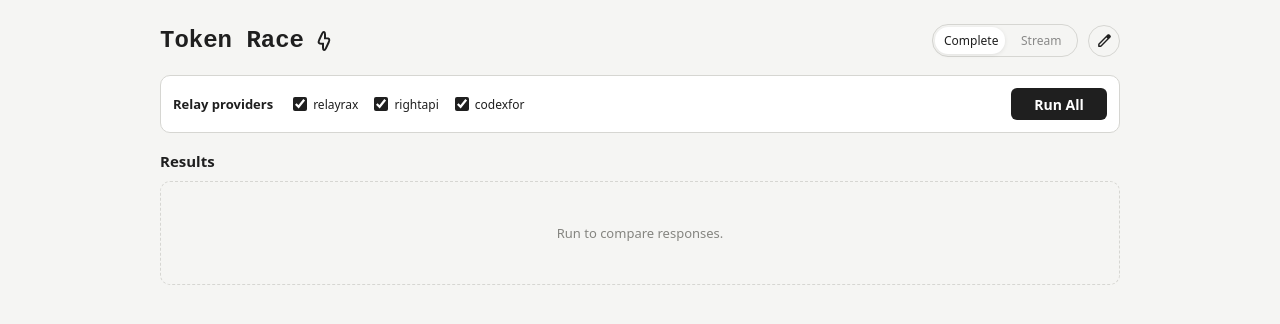
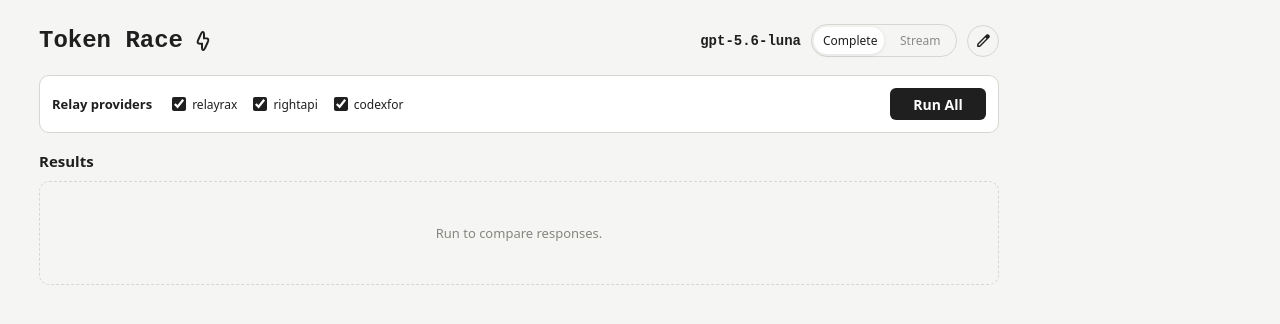
Before and after one commit to realloon/token-race, a Vue app: page / in a window 1280 px wide. Shown: the top 324 px of the page. Built offline with nearby package versions, Linux system fonts and the light colour scheme.

Commit message:
feat: show model name in header and restructure app shell

```diff
--- a/src/App.vue
+++ b/src/App.vue
@@ -12,13 +12,15 @@ const { request, selectedIds, running, results, toggle, runAll } =
 </script>
 
 <template>
-  <main class="wrap">
   <header>
     <h1>
       Token Race
       <IconLogo />
     </h1>
     <div class="header-actions">
+      <span class="model-name" :title="request.model">
+        {{ request.model }}
+      </span>
       <div
         class="mode-switch"
         :class="{ stream: request.stream }"
@@ -82,16 +84,9 @@ const { request, selectedIds, running, results, toggle, runAll } =
       {{ running ? 'Waiting for responses...' : 'Run to compare responses.' }}
     </div>
   </section>
-  </main>
 </template>
 
 <style scoped>
-.wrap {
-  max-width: 960px;
-  margin: 0 auto;
-  padding: 24px;
-}
-
 header {
   display: flex;
   align-items: center;
@@ -119,6 +114,12 @@ header {
   align-items: center;
   gap: 10px;
   margin-left: auto;
+}
+
+.model-name {
+  font-size: 0.875rem;
+  font-family: var(--mono);
+  font-weight: bold;
 }
 
 .mode-switch {
@@ -243,5 +244,9 @@ header {
     width: 100%;
     justify-content: flex-end;
   }
+
+  .model-name {
+    max-width: min(220px, calc(100vw - 180px));
+  }
 }
 </style>
--- a/src/assets/main.css
+++ b/src/assets/main.css
@@ -25,16 +25,24 @@
 
 :root {
   color-scheme: light dark;
+  color: var(--color-text);
+  background-color: var(--color-bg);
+
+  font-family: var(--sans);
   scrollbar-gutter: stable both-edges;
-  -webkit-font-smoothing: antialiased;
+
+  @media (prefers-color-scheme: dark) {
+    -webkit-font-smoothing: antialiased;
+  }
+}
+
+#app {
+    max-width: 960px;
+  padding: 24px;
 }
 
 body {
   margin: unset;
-  min-height: 100vh;
-  font-family: var(--sans);
-  color: var(--color-text);
-  background: var(--color-bg);
 }
 
 a {
```
Lines whose indentation alone changed are shown as unchanged.
